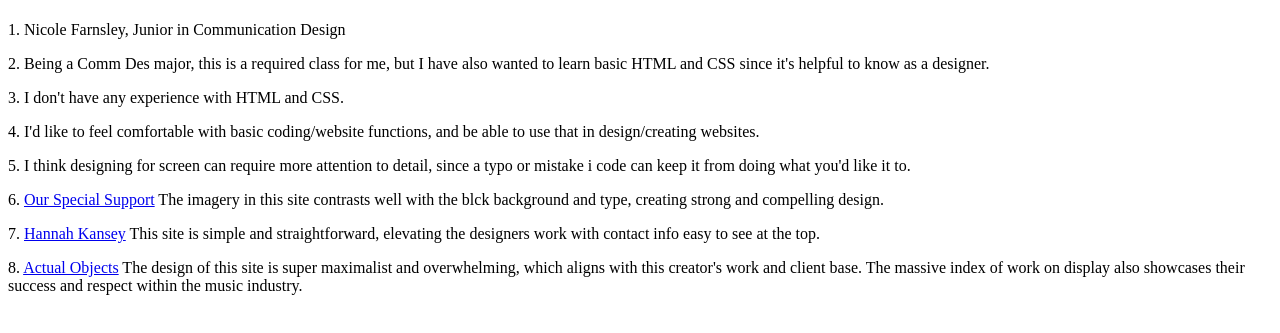
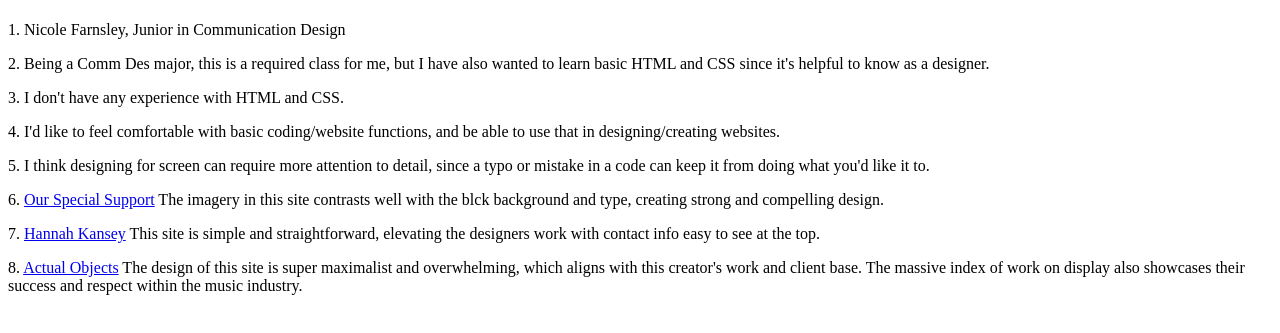
Before and after one commit to nicolefarnsley/iffall2024, a plain HTML site: page intro-questions/index.html in a window 1280 px wide. Shown: the part 59-392 px from the top of the page. Drawn offline with Linux system fonts and the light colour scheme.

Commit message:
Add files via upload

```diff
--- a/intro-questions/index.html
+++ b/intro-questions/index.html
@@ -13,9 +13,9 @@
 
 <p> 3. I don't have any experience with HTML and CSS.</p>
 
-<p> 4. I'd like to feel comfortable with basic coding/website functions, and be able to use that in design/creating websites. </p>
+<p> 4. I'd like to feel comfortable with basic coding/website functions, and be able to use that in designing/creating websites. </p>
 
-<p> 5. I think designing for screen can require more attention to detail, since a typo or mistake i code can keep it from doing what you'd like it to.</p>
+<p> 5. I think designing for screen can require more attention to detail, since a typo or mistake in a code can keep it from doing what you'd like it to.</p>
 
 <p> 6. <a href="https://ourspecialsupport.com/">Our Special Support</a> The imagery in this site contrasts well with the blck background and type, creating strong and compelling design.</p>
 
```
